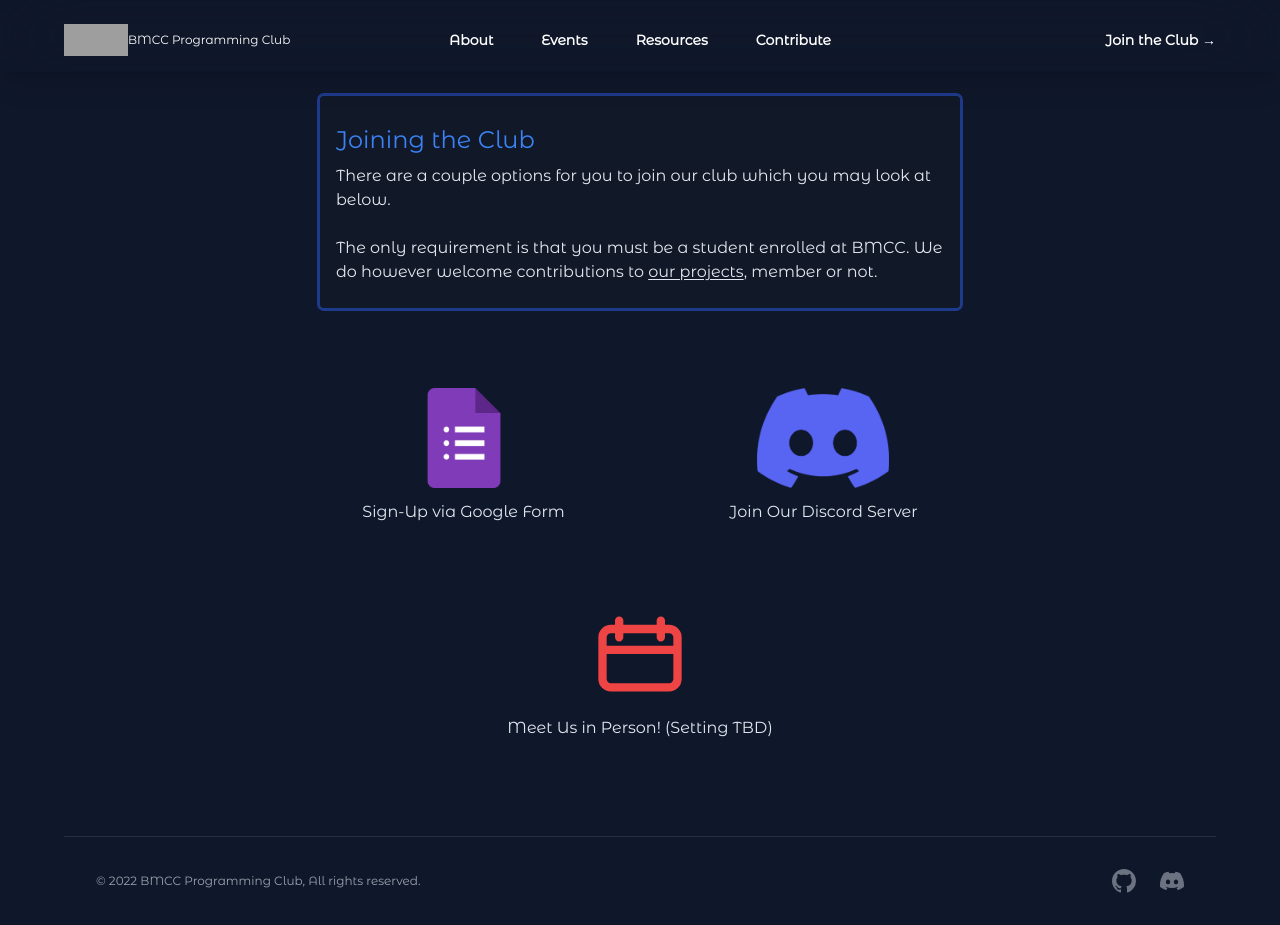
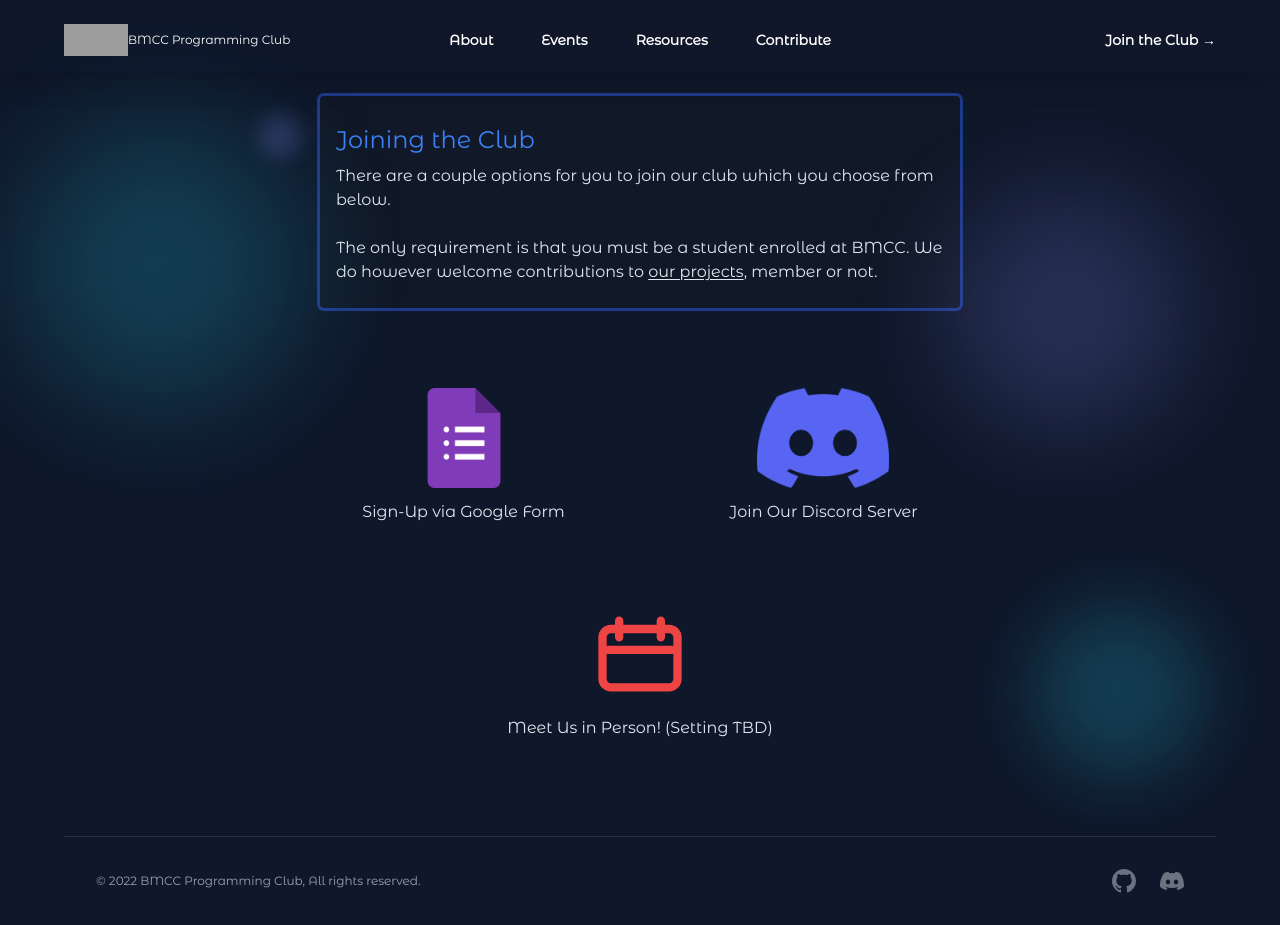
Before and after one commit to abirmahmood6/club-website, a Next.js app: page /join in a window 1280 px wide. Built offline with nearby package versions, Linux system fonts and the light colour scheme; grey boxes are pictures that could not be loaded.

Commit message:
pretty things up

```diff
--- a/src/pages/join/index.js
+++ b/src/pages/join/index.js
@@ -1,21 +1,66 @@
 import React from 'react'
 import Image from 'next/image'
+import BlurCyan from '@images/blur-cyan.png'
+import BlurIndigo from '@images/blur-indigo.png'
 import GFormsPNG from '@images/google_forms_logo.png'
 import DiscordLogo from '@images/discord-mark-blue.png'
 
 const Join = () => {
   return <div className='pt-6 text-slate-200'>
+      <Image
+          className='absolute bottom-1/3 right-2/3 overflow-clip pointer-events-none'
+          src={BlurCyan}
+          alt='background-blur-image'
+          width={530}
+          height={530}
+          unoptimized
+          priority
+      />
+
+      <div className={'absolute left-2/3 overflow-clip w-15 h-15 pointer-events-none'}>
+          <Image
+              className='top-2/3 md:top-1/2  w-max h-max'
+              src={BlurIndigo}
+              alt='background-blur-image'
+              unoptimized
+              priority
+          />
+
+      </div>
+
+      <div className={'absolute top-2/3 left-3/4 overflow-clip w-15 h-15 pointer-events-none'}>
+          <Image
+              className='top-2/3 md:top-1/2  w-max h-max'
+              src={BlurCyan}
+              alt='background-blur-image'
+              unoptimized
+              priority
+          />
+      </div>
+
+      <div className={'absolute bottom-4/5 right-3/4 overflow-clip w-20 h-20 pointer-events-none'}>
+          <Image
+              className='md:top-1/2  w-max h-max'
+              src={BlurIndigo}
+              alt='background-blur-image'
+              unoptimized
+              priority
+          />
+      </div>
+
             <div className='container p-4 w-5/6 md:w-1/2 mx-auto bg-gray-900 outline outline-blue-900 rounded place-content-center'>
                   <h1 className='mt-3 text-2xl text-blue-500 pb-2'>Joining the Club</h1>
                   <p className='pb-2'>
-                  There are a couple options for you to join our club which you may look at below.
+                      There are a couple options for you to join our club which you choose from below.
                       <br/>
                       <br/>
                       The only requirement is that you must be a student enrolled at BMCC.
-                  We do however welcome contributions to <a href={'https://github.com/Program-BMCC'} className='underline underline-offset-2 hover:text-orange-500 transition-colors'>our projects</a>, member or not.</p>
+                      We do however welcome contributions to <a href={'https://github.com/Program-BMCC'} className='underline underline-offset-2 hover:text-orange-500 transition-colors'>our projects</a>, member or not.
+                  </p>
             </div>
             <div className={'flex justify-between mx-auto flex-wrap gap-20 w-5/6 mt-10 lg:w-1/2 lg:mt-20'}>
-                <div className={'mx-auto text-center'}>
+                <div className={'mx-auto text-center hover:text-orange-400 transition-colors'}>
+                    <a href={"https://docs.google.com/forms/d/e/1FAIpQLSeE24To66MBfdrlnxSZ8fVdY9cKnmr9n2UAPkfI6v-S1mxcbw/viewform"}>
                     <Image className={'mx-auto'}
                        src={GFormsPNG}
                        alt={'Google-Forms Logo'}
@@ -23,21 +68,23 @@ const Join = () => {
                            height={100}
                     />
                     <p className={'mx-auto mt-3'}>Sign-Up via Google Form</p>
+                    </a>
                 </div>
-                <div className={'mx-auto  text-center'}>
+                <div className={'mx-auto  text-center hover:text-orange-400 transition-colors'}>
+                    <a href={"https://discord.gg/kUtD4q7zpU"}>
                     <Image className={'mx-auto'}
                            src={DiscordLogo}
                            alt={'Discord Logo'}
                            height={100}
                     />
                     <p className={'mx-auto mt-3'}>Join Our Discord Server</p>
+                        </a>
                 </div>
                 <div className={'mx-auto text-center'}>
                     <svg className={'mx-auto fill-red-500 '}
                         xmlns="http://www.w3.org/2000/svg" viewBox="-2 -3 24 24" width="100" fill="currentColor"><path d="M18 7V5a1 1 0 0 0-1-1h-1v1a1 1 0 0 1-2 0V4H6v1a1 1 0 1 1-2 0V4H3a1 1 0 0 0-1 1v2h16zm0 2H2v6a1 1 0 0 0 1 1h14a1 1 0 0 0 1-1V9zm-2-7h1a3 3 0 0 1 3 3v10a3 3 0 0 1-3 3H3a3 3 0 0 1-3-3V5a3 3 0 0 1 3-3h1V1a1 1 0 1 1 2 0v1h8V1a1 1 0 0 1 2 0v1z"></path></svg>
                     <p className={'mx-auto mt-3'}>Meet Us in Person! (Setting TBD)</p>
                 </div>
-
             </div>
   </div>
 }
```
Lines whose indentation alone changed are shown as unchanged.
